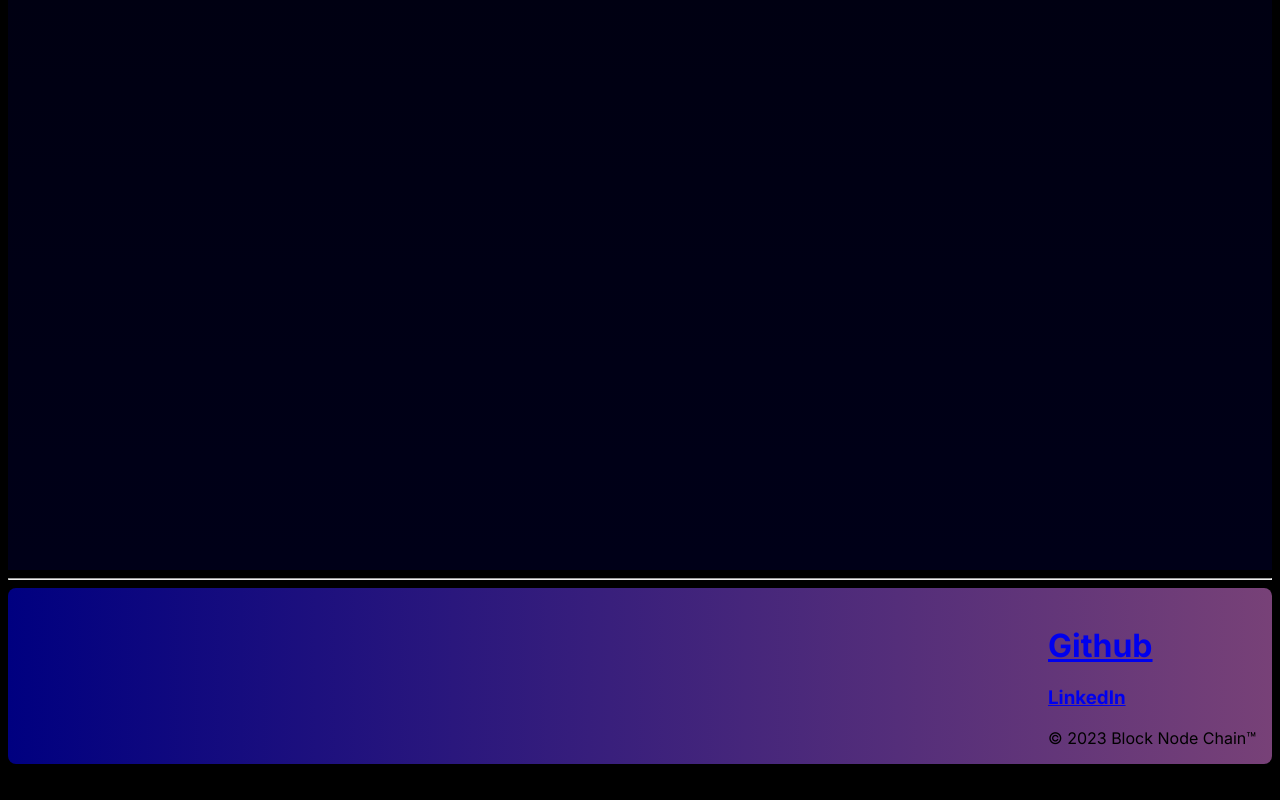
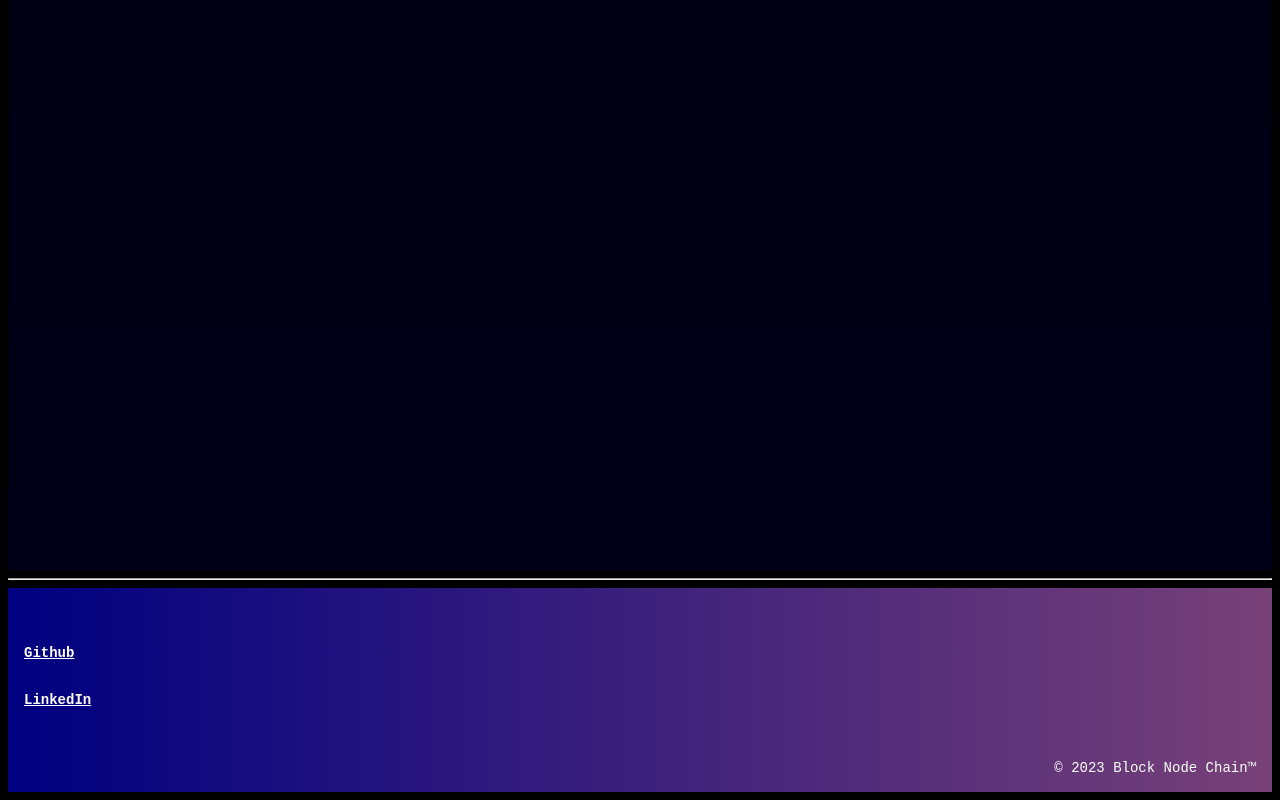
Before and after one commit to LFNBNC/BlockNodeChainWEB, a Next.js app: page / in a window 1280 px wide. Shown: the part 1384-2184 px from the top of the page. Before the commit the page ends 2156 px from the top, so only its background shows below. Built offline with nearby package versions, Linux system fonts and the light colour scheme.

Commit message:
Update about.tsx

```diff
--- a/Component/about.tsx
+++ b/Component/about.tsx
@@ -3,37 +3,45 @@ import 'tailwindcss/tailwind.css';
 
 const About = () => {
   const frameStyle: React.CSSProperties = {
-    bottom: '1rem',
-    right: '1rem',
+    alignItems: 'center',
+    background: 'linear-gradient(to right, rgba(0, 0, 255, 0.5), rgba(238, 130, 238, 0.5))',
+    padding: '1rem',
+  };
+
+  const textStyle: React.CSSProperties = {
+    fontFamily: 'monospace',
+    fontSize: '14px',
+    color: 'white',
+  };
+
+  const copyrightStyle: React.CSSProperties = {
+    ...textStyle,
     display: 'flex',
     justifyContent: 'flex-end',
     alignItems: 'center',
     background: 'linear-gradient(to right, rgba(0, 0, 255, 0.5), rgba(238, 130, 238, 0.5))',
     padding: '1rem',
-    borderRadius: '8px',
   };
 
   return (
-
     <footer className="bg-violet dark:bg-gray-900">
-
       <hr className="my-10 border-gray-400 sm:mx-auto dark:border-gray-700 lg:my-7" />
-      <div style={frameStyle}>
       <div className="container mx-auto">
-
-
-            <h1 className="font-mono flex justify-start">
-              <a href="https://github.com/L-F-N-BlockNodeChain" className="mr-4">
+        <div style={frameStyle}>
+          <div className="">
+            <h1 className="font-mono">
+              <a href="https://github.com/L-F-N-BlockNodeChain" className="mr-" style={textStyle}>
                 Github
               </a>
             </h1>
             <h3 className="font-mono">
-              <a href="https://www.linkedin.com/company/lfnbnc" className="ml-4">
+              <a href="https://www.linkedin.com/company/lfnbnc" className="ml-" style={textStyle}>
                 LinkedIn
               </a>
             </h3>
-          <div className="flex justify-center font-mono">© 2023 Block Node Chain™</div>
+          </div>
         </div>
+        <div style={copyrightStyle}>© 2023 Block Node Chain™</div>
       </div>
     </footer>
   );
```
